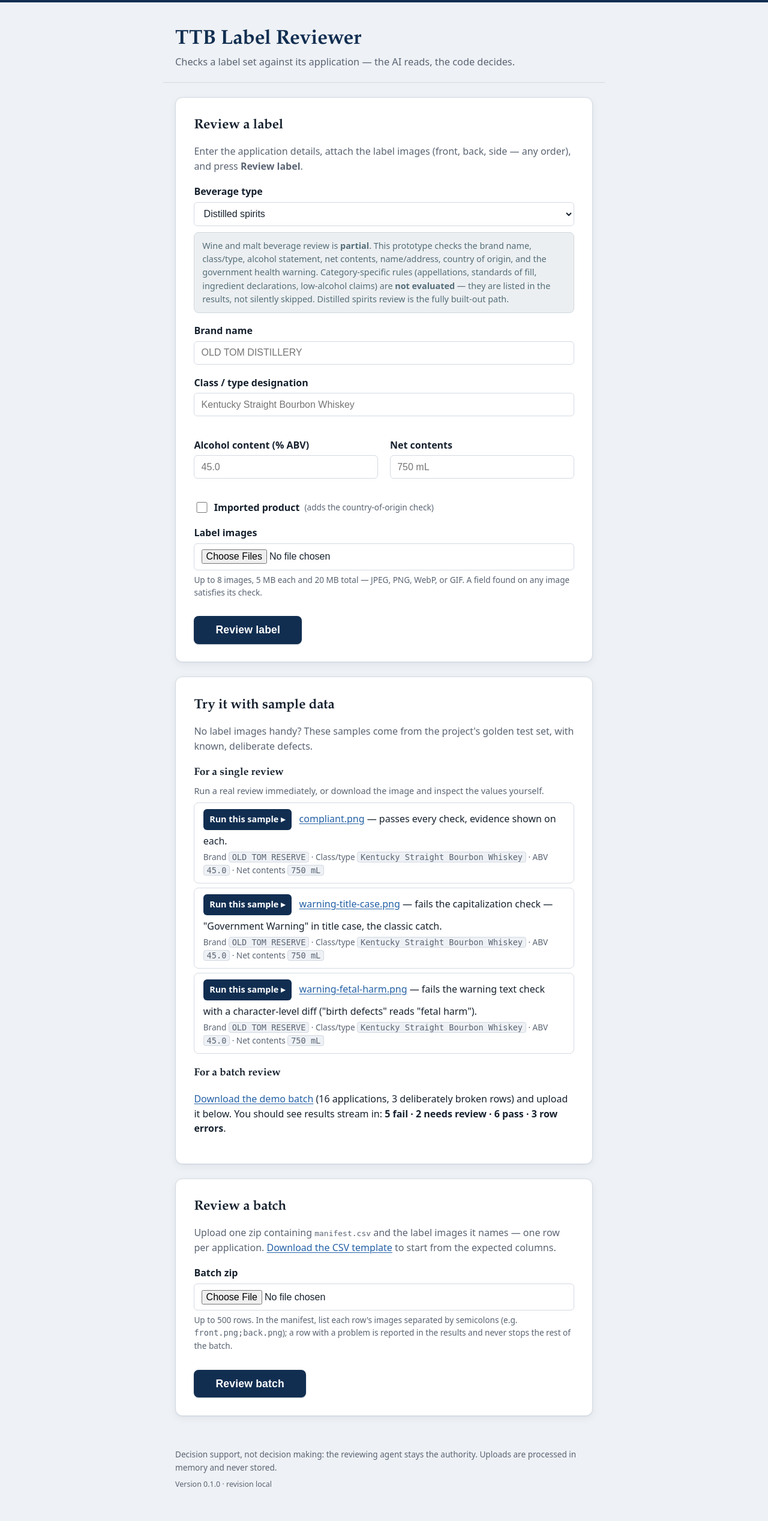
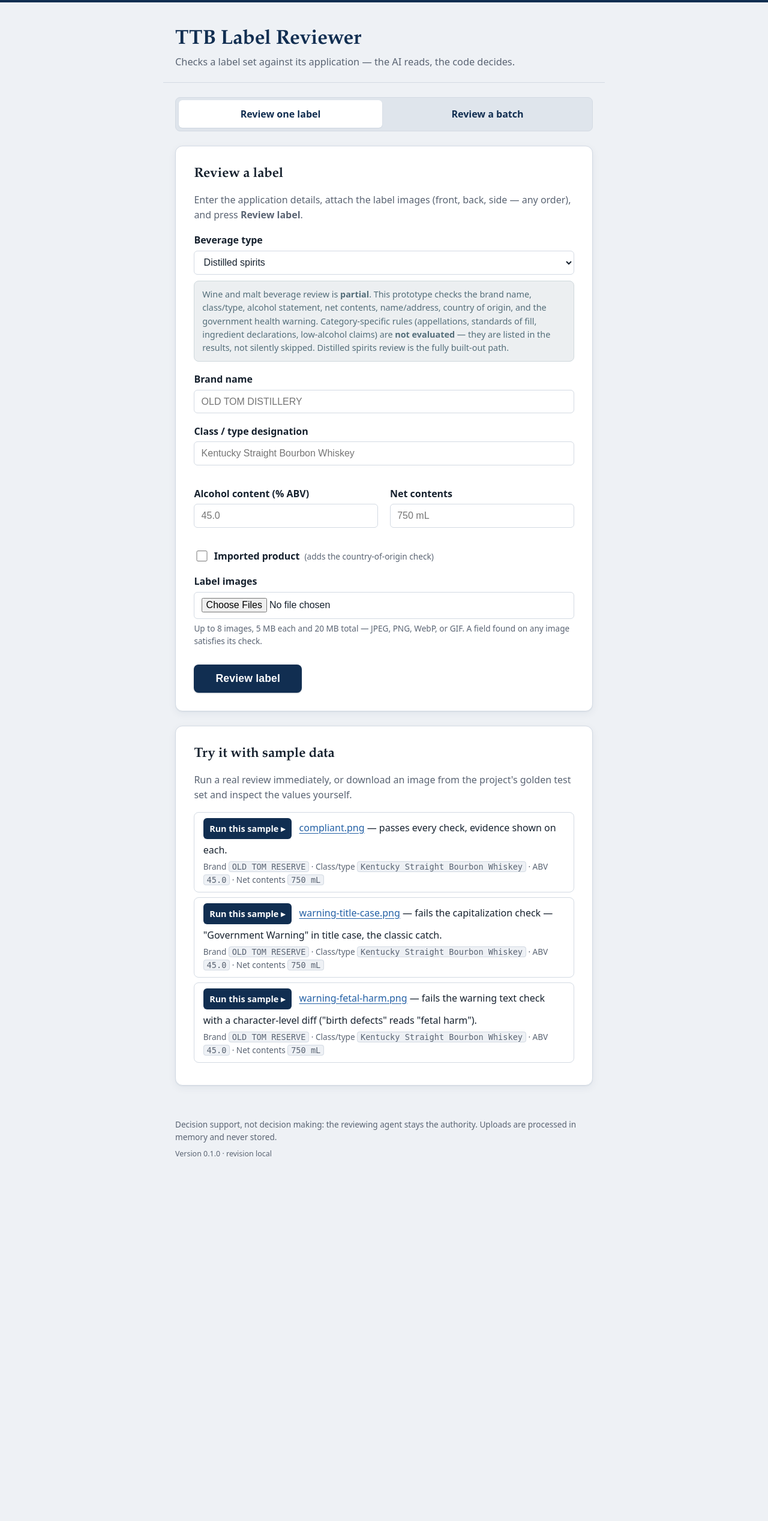
Before and after one commit to tomholz/ttb-label-reviewer, a FastAPI app: page / in a window 1280 px wide. Shown: the whole page at 60% size. After the commit the page ends 1928 px from the top, so only its background shows below. Run offline with FastAPI, Linux system fonts and the light colour scheme; some libraries are stand-ins or nearby versions.

Commit message:
Add segmented review workflows

```diff
--- a/src/ttb_label_reviewer/static/style.css
+++ b/src/ttb_label_reviewer/static/style.css
@@ -89,6 +89,59 @@ main, .site-header, .site-footer {
   letter-spacing: -0.005em;
 }
 .card-intro { color: var(--muted); margin-top: -0.35rem; max-width: 40rem; }
+
+/* --- Workflow tabs --- */
+
+.workflow-tabs {
+  display: grid;
+  grid-template-columns: repeat(2, minmax(0, 1fr));
+  gap: 0.35rem;
+  background: #dfe5ec;
+  border: 1px solid var(--line);
+  border-radius: 8px;
+  margin: 1.5rem 0 0.35rem;
+  padding: 0.3rem;
+}
+
+.workflow-tab {
+  border-radius: 6px;
+  color: var(--accent);
+  font-weight: 700;
+  padding: 0.65rem 0.8rem;
+  text-align: center;
+  text-decoration: none;
+}
+
+.workflow-tab:hover {
+  background: #f7f9fb;
+  color: var(--accent-dark);
+}
+
+.workflow-tab:focus-visible {
+  outline: 3px solid var(--accent-bright);
+  outline-offset: 1px;
+}
+
+.workflow-tab-single {
+  background: var(--card);
+  box-shadow: 0 1px 2px rgba(17, 46, 81, 0.08);
+}
+
+body:has(#batch-workflow:target) .workflow-tab-single {
+  background: transparent;
+  box-shadow: none;
+}
+
+body:has(#batch-workflow:target) .workflow-tab-batch {
+  background: var(--card);
+  box-shadow: 0 1px 2px rgba(17, 46, 81, 0.08);
+}
+
+.workflow-panel { display: none; }
+#single-workflow { display: block; }
+#batch-workflow:target { display: block; }
+#batch-workflow:target + #single-workflow { display: none; }
+#single-workflow:target { display: block; }
 
 /* --- Form --- */
 
@@ -341,6 +394,15 @@ a:hover { color: var(--accent); }
 
 /* --- Sample data card --- */
 
+.demo-block {
+  background: var(--bg);
+  border: 1px solid var(--line);
+  border-radius: 8px;
+  margin: 1.1rem 0 1.25rem;
+  padding: 0.75rem 0.9rem;
+}
+.demo-block h3 { margin-top: 0; }
+.demo-block p { margin-bottom: 0; }
 .demo-card h3 { font-family: var(--serif); font-size: 1.08rem; margin: 1.25rem 0 0.3rem; }
 .demo-hint { color: var(--muted); font-size: 0.9rem; margin: 0 0 0.5rem; }
 
@@ -443,3 +505,7 @@ a:hover { color: var(--accent); }
 }
 .error-card p { margin: 0.5rem 0 0; }
 .error-hint { font-size: 0.85rem; }
+
+@media (max-width: 34rem) {
+  .workflow-tabs { grid-template-columns: 1fr; }
+}
--- a/src/ttb_label_reviewer/templates/index.html
+++ b/src/ttb_label_reviewer/templates/index.html
@@ -1,7 +1,64 @@
 {% extends "base.html" %}
 {% block content %}
+<nav class="workflow-tabs" aria-label="Review workflow">
+  <a class="workflow-tab workflow-tab-single" href="#single-workflow">Review one label</a>
+  <a class="workflow-tab workflow-tab-batch" href="#batch-workflow">Review a batch</a>
+</nav>
+
+<div class="workflow-shell">
+  <section id="batch-workflow" class="workflow-panel" aria-labelledby="batch-workflow-heading">
     <section class="card">
-  <h2>Review a label</h2>
+      <h2 id="batch-workflow-heading">Review a batch</h2>
+      <p class="card-intro">Upload one zip containing <code>manifest.csv</code>
+         and the label images it names &mdash; one row per application.
+         <a href="/batch/template" download>Download the CSV template</a> to
+         start from the expected columns.</p>
+
+      <div class="demo-block">
+        <h3>Try the batch sample</h3>
+        <p><a href="/static/demo/demo-batch.zip" download>Download the demo
+           batch</a> ({{ demo.batch.rows }} applications,
+           {{ demo.batch.expected.error }} deliberately broken rows) and upload it
+           below. You should see results stream in:
+           <strong>{{ demo.batch.expected.fail }} fail &middot;
+           {{ demo.batch.expected.needs_review }} needs review &middot;
+           {{ demo.batch.expected["pass"] }} pass &middot;
+           {{ demo.batch.expected.error }} row errors</strong>.</p>
+      </div>
+
+      <form id="batch-form"
+            hx-post="/batch"
+            hx-target="#batch-results"
+            hx-swap="innerHTML"
+            hx-encoding="multipart/form-data"
+            hx-indicator="#batch-indicator"
+            hx-disabled-elt="find button">
+
+        <div class="field">
+          <label for="batch_zip">Batch zip</label>
+          <input id="batch_zip" name="batch_zip" type="file" required
+                 accept=".zip,application/zip,application/x-zip-compressed">
+          <p class="hint">Up to 500 rows. In the manifest, list each row's
+             images separated by semicolons (e.g.
+             <code>front.png;back.png</code>); a row with a problem is
+             reported in the results and never stops the rest of the batch.</p>
+        </div>
+
+        <button type="submit" class="submit">Review batch</button>
+
+        <div id="batch-indicator" class="indicator" role="status">
+          <span class="spinner" aria-hidden="true"></span>
+          Uploading batch&hellip; results stream in as each label is reviewed.
+        </div>
+      </form>
+    </section>
+
+    <section id="batch-results"></section>
+  </section>
+
+  <section id="single-workflow" class="workflow-panel" aria-labelledby="single-workflow-heading">
+    <section class="card">
+      <h2 id="single-workflow-heading">Review a label</h2>
       <p class="card-intro">Enter the application details, attach the label
          images (front, back, side &mdash; any order), and press
          <strong>Review label</strong>.</p>
@@ -87,12 +144,9 @@
 
     <section class="card demo-card">
       <h2>Try it with sample data</h2>
-  <p class="card-intro">No label images handy? These samples come from the
-     project's golden test set, with known, deliberate defects.</p>
-
-  <h3>For a single review</h3>
-  <p class="demo-hint">Run a real review immediately, or download the image
-     and inspect the values yourself.</p>
+      <p class="card-intro">Run a real review immediately, or download an
+         image from the project's golden test set and inspect the values
+         yourself.</p>
       <ul class="demo-samples">
         {% for s in demo.singles %}
         <li>
@@ -113,51 +167,7 @@
         </li>
         {% endfor %}
       </ul>
-
-  <h3>For a batch review</h3>
-  <p><a href="/static/demo/demo-batch.zip" download>Download the demo
-     batch</a> ({{ demo.batch.rows }} applications,
-     {{ demo.batch.expected.error }} deliberately broken rows) and upload it
-     below. You should see results stream in:
-     <strong>{{ demo.batch.expected.fail }} fail &middot;
-     {{ demo.batch.expected.needs_review }} needs review &middot;
-     {{ demo.batch.expected["pass"] }} pass &middot;
-     {{ demo.batch.expected.error }} row errors</strong>.</p>
     </section>
-
-<section class="card">
-  <h2>Review a batch</h2>
-  <p class="card-intro">Upload one zip containing <code>manifest.csv</code>
-     and the label images it names &mdash; one row per application.
-     <a href="/batch/template" download>Download the CSV template</a> to
-     start from the expected columns.</p>
-
-  <form id="batch-form"
-        hx-post="/batch"
-        hx-target="#batch-results"
-        hx-swap="innerHTML"
-        hx-encoding="multipart/form-data"
-        hx-indicator="#batch-indicator"
-        hx-disabled-elt="find button">
-
-    <div class="field">
-      <label for="batch_zip">Batch zip</label>
-      <input id="batch_zip" name="batch_zip" type="file" required
-             accept=".zip,application/zip,application/x-zip-compressed">
-      <p class="hint">Up to 500 rows. In the manifest, list each row's
-         images separated by semicolons (e.g.
-         <code>front.png;back.png</code>); a row with a problem is
-         reported in the results and never stops the rest of the batch.</p>
+  </section>
 </div>
-
-    <button type="submit" class="submit">Review batch</button>
-
-    <div id="batch-indicator" class="indicator" role="status">
-      <span class="spinner" aria-hidden="true"></span>
-      Uploading batch&hellip; results stream in as each label is reviewed.
-    </div>
-  </form>
-</section>
-
-<section id="batch-results"></section>
 {% endblock %}
```
Also changed, not shown: tests/test_ui.py (+6 -0 lines). Lines whose indentation alone changed are shown as unchanged.
